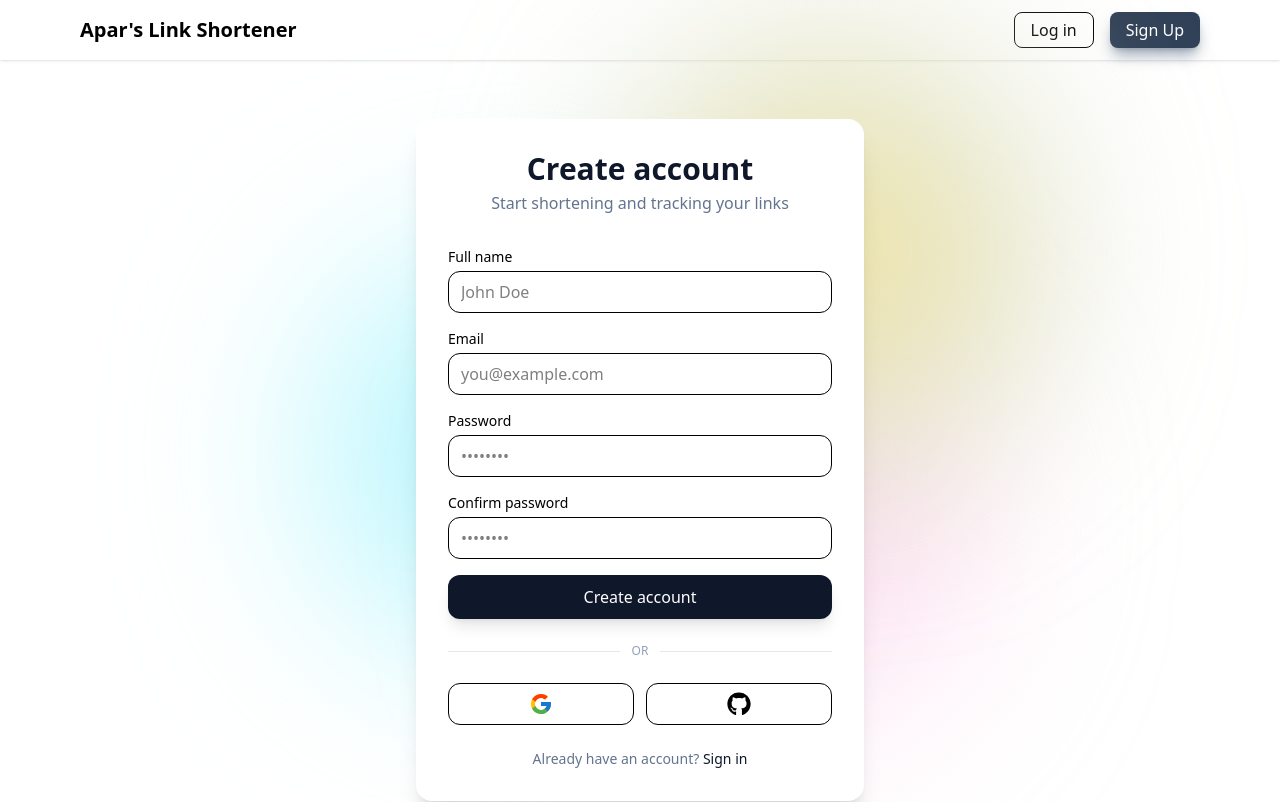
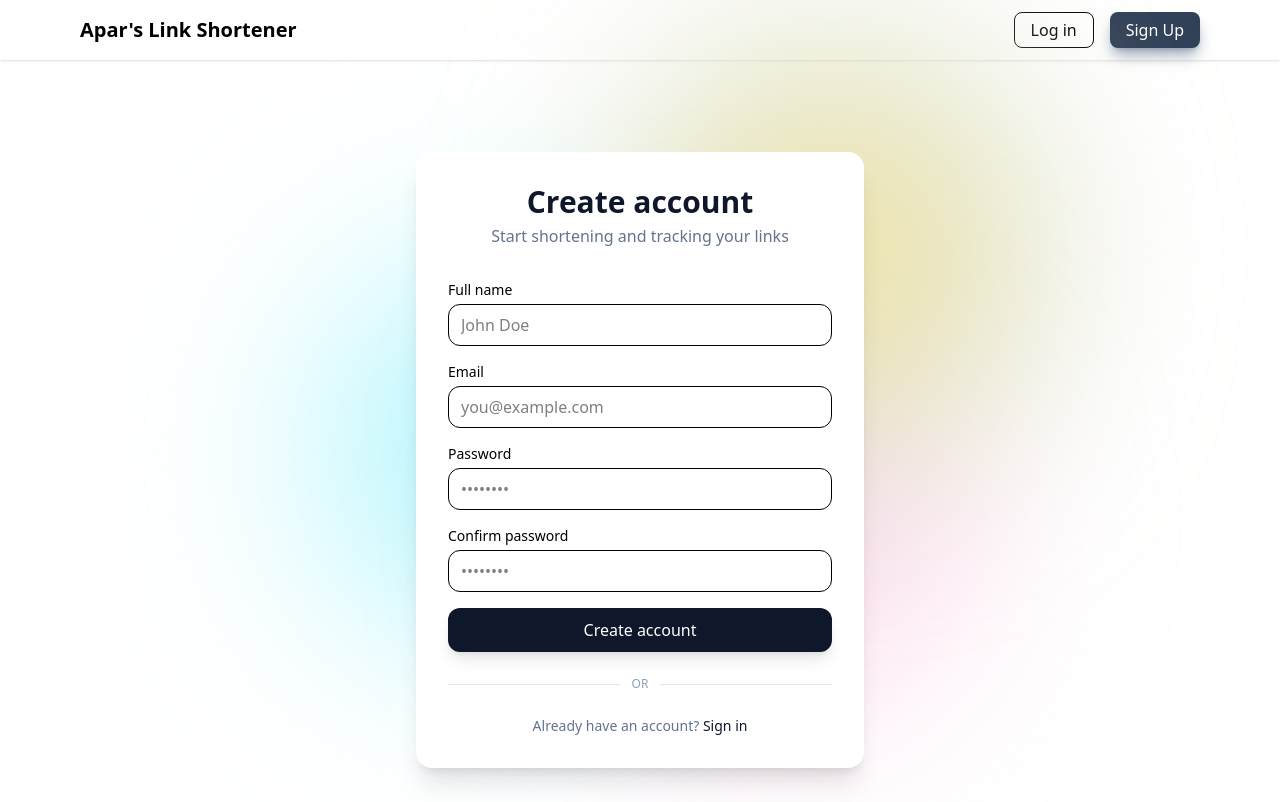
Before and after one commit to awolad-wq/url-shortner, a React (Vite) app in the folder client/: page /register in a window 1280 px wide. Shown: the top 802 px of the page. Built offline with nearby package versions, Linux system fonts and the light colour scheme.

Commit message:
almost Finish

```diff
--- a/client/src/Pages/History.jsx
+++ b/client/src/Pages/History.jsx
@@ -123,7 +123,7 @@ export default function History() {
 
             <tbody>
               {links.map((link) => {
-                const shortUrl = `${import.meta.env.VITE_API.replace("/api/v1","")}/${link.alias}`;
+                const shortUrl = `${import.meta.env.VITE_API}/${link.alias}`;
 
                 return (
                   <tr
--- a/client/src/Pages/Register.jsx
+++ b/client/src/Pages/Register.jsx
@@ -125,14 +125,14 @@ const Register = () => {
         </div>
 
         {/* Social buttons (UI only) */}
-        <div className="grid grid-cols-2 gap-3">
+        {/* <div className="grid grid-cols-2 gap-3">
           <button className="border cursor-pointer rounded-xl py-2 text-sm hover:bg-slate-100">
             <FcGoogle className="inline-block size-6" />
           </button>
           <button className="border cursor-pointer rounded-xl py-2 text-sm hover:bg-slate-100">
             <FaGithub className="inline-block size-6" />
           </button>
-        </div>
+        </div> */}
 
         {/* Footer */}
         <p className="text-center text-sm text-slate-500 mt-6">
--- a/client/src/Routes/Routes.jsx
+++ b/client/src/Routes/Routes.jsx
@@ -40,9 +40,7 @@ export const router = createBrowserRouter([
   },
   {
     path: "/dashboard",
-    element: <PrivateRoute>
-      <Stats></Stats>
-    </PrivateRoute>,
+    element: <DashboardLayout></DashboardLayout>,
     children: [
       {
         path: "/dashboard",
```
